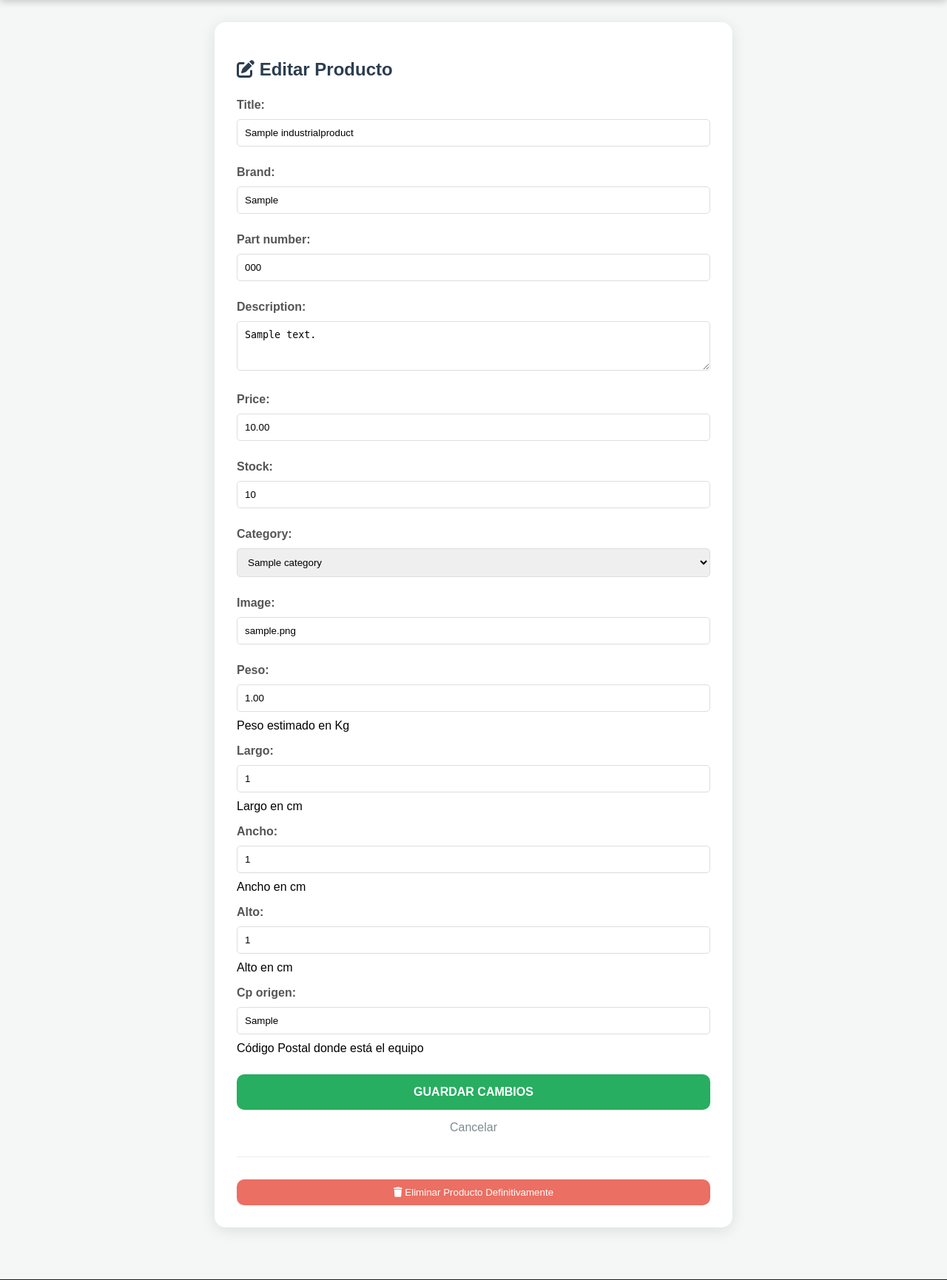
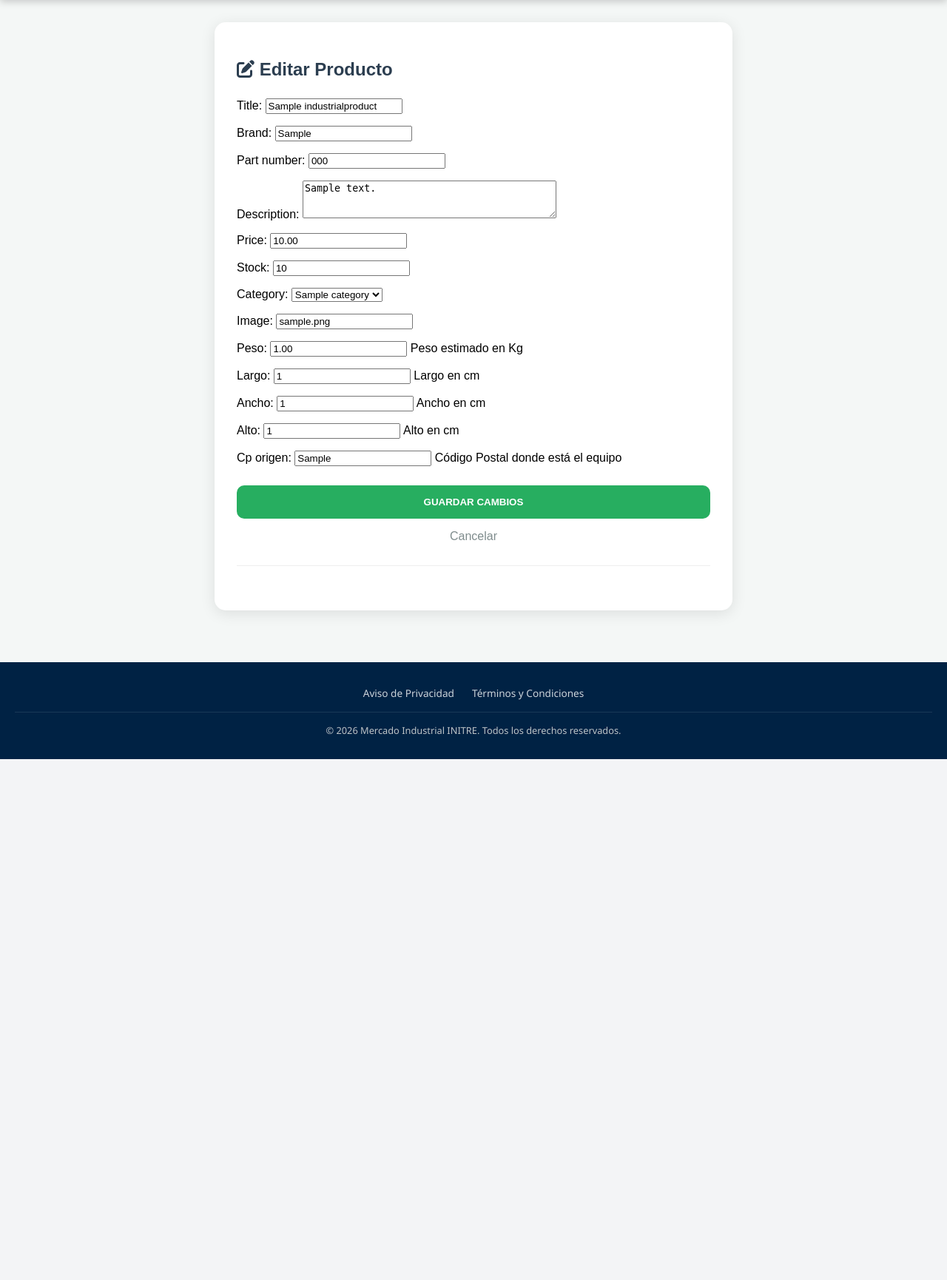
Before and after one commit to fernando871216-rgb/mercado-industrial, a Django app: page /editar-producto/1/ in a window 1280 px wide. Shown: the part 55-1785 px from the top of the page at 74% size. After the commit the page ends 1081 px from the top, so only its background shows below. Run offline with Django 5.2, Linux system fonts and the light colour scheme; a user stored in the database is signed in; tables that the repository leaves empty hold one stand-in row (values such as "Sample post").

Commit message:
Update editar_producto.html

```diff
--- a/marketplace/templates/marketplace/editar_producto.html
+++ b/marketplace/templates/marketplace/editar_producto.html
@@ -8,8 +8,7 @@
         <form method="POST" enctype="multipart/form-data">
             {% csrf_token %}
             {{ form.as_p }}
-
-            <button type="submit" style="width: 100%; background: #27ae60; color: white; border: none; padding: 15px; border-radius: 10px; font-weight: bold; cursor: pointer; font-size: 1rem; margin-top: 10px;">
+            <button type="submit" style="width: 100%; background: #27ae60; color: white; border: none; padding: 15px; border-radius: 10px; font-weight: bold; cursor: pointer; margin-top: 10px;">
                 GUARDAR CAMBIOS
             </button>
         </form>
@@ -18,17 +17,14 @@
 
         <hr style="margin: 30px 0; border: 0; border-top: 1px solid #eee;">
 
+        {% if producto %}
         <form action="{% url 'borrar_producto' producto.pk %}" method="POST" onsubmit="return confirm('¿Seguro que quieres eliminar este producto?');">
             {% csrf_token %}
             <button type="submit" style="width: 100%; background: #e74c3c; color: white; border: none; padding: 10px; border-radius: 10px; cursor: pointer; opacity: 0.8;">
                 <i class="fas fa-trash"></i> Eliminar Producto Definitivamente
             </button>
         </form>
+        {% endif %}
     </div>
 </div>
-
-<style>
-    input, textarea, select { width: 100%; padding: 10px; margin: 10px 0; border: 1px solid #ddd; border-radius: 5px; box-sizing: border-box; }
-    label { font-weight: bold; color: #555; }
-</style>
 {% endblock %}
```
